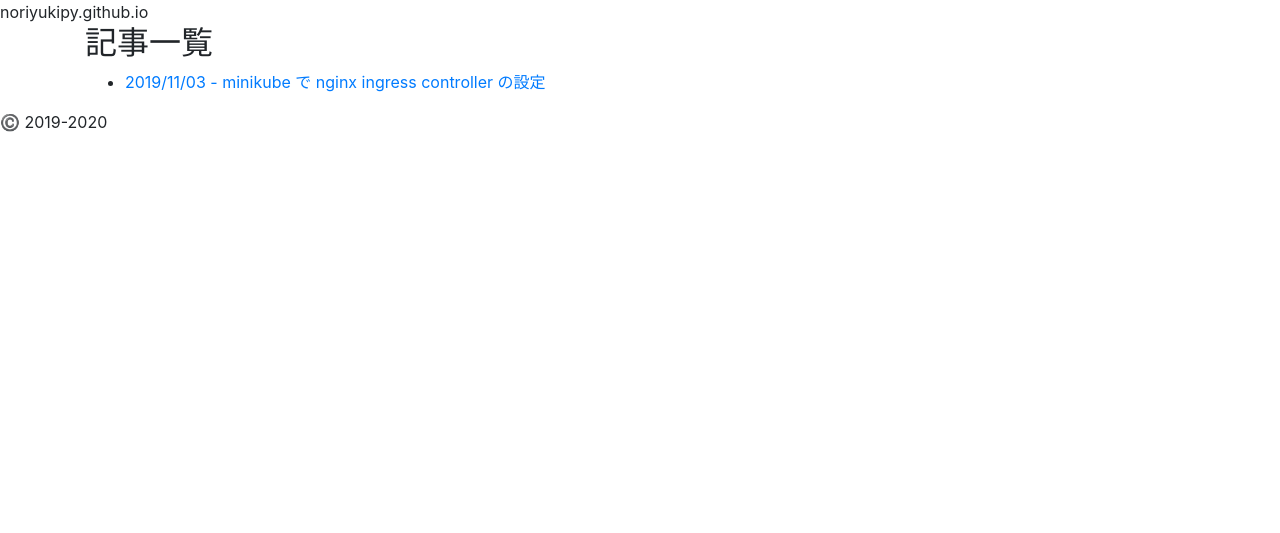
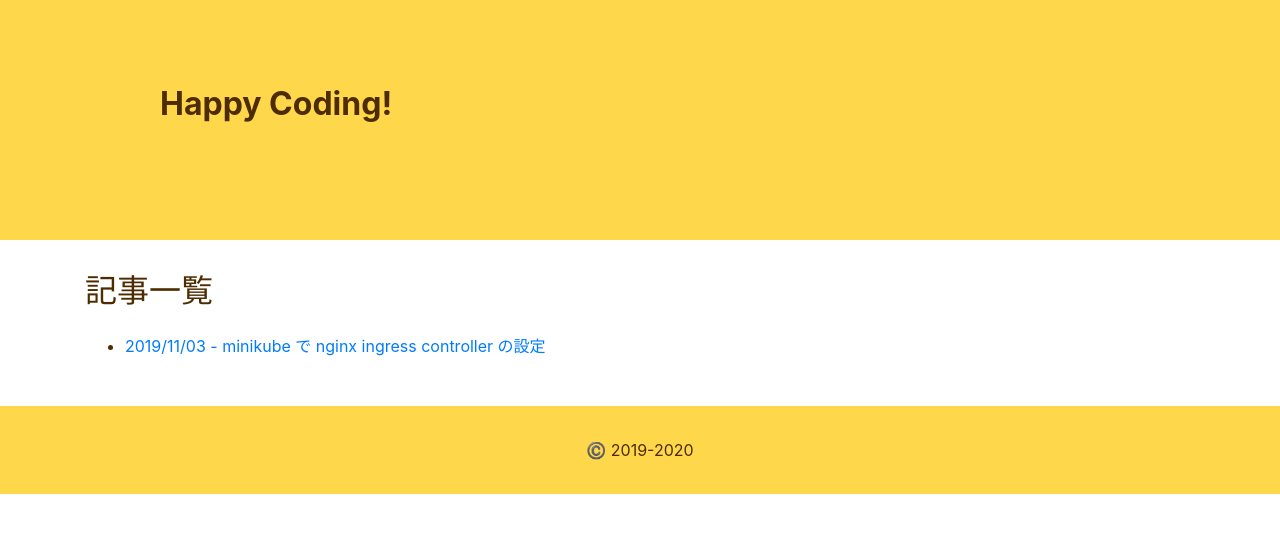
Before and after one commit to noriyukipy/blog, a Jekyll site: the page built from README.md, in a window 1280 px wide. Shown: the top 533 px of the page. Built offline with Jekyll 4.4.1, drawn with Linux system fonts in a browser that asks for light colours; our own code applies the rules of GitHub Pages for plain Markdown files.

Commit message:
CSSを追加

```diff
--- a/_layouts/default.html
+++ b/_layouts/default.html
@@ -1,14 +1,15 @@
 <!DOCTYPE html>
 <head>
-    <title>noriyukipy.github.io</title>
+    <title>Happy Coding!</title>
     <!-- Bootstrap -->
     <meta charset="utf-8">
     <meta name="viewport" content="width=device-width, initial-scale=1, shrink-to-fit=no">
     <link rel="stylesheet" href="https://stackpath.bootstrapcdn.com/bootstrap/4.3.1/css/bootstrap.min.css" integrity="sha384-ggOyR0iXCbMQv3Xipma34MD+dH/1fQ784/j6cY/iJTQUOhcWr7x9JvoRxT2MZw1T" crossorigin="anonymous">
+    <link type="text/css" rel="stylesheet" href="{{ '/assets/css/main.css' | relative_url }}" />
 </head>
 <body>
     <div class="header">
-        <div class="title">noriyukipy.github.io</div>
+        <div class="title">Happy Coding!</div>
     </div>
     <div id="app">
         <div class="container">
--- /dev/null
+++ b/assets/css/main.css
@@ -0,0 +1,57 @@
+body {
+    color: rgb(78, 44, 1);
+    font-family: "hiragino maru gothic proN", -apple-system, 'BlinkMacSystemFont', Helvetica Neue, Hiragino Sans, "ヒラギノ角ゴシック", Hiragino Kaku Gothic ProN, "ヒラギノ角ゴ ProN", Meiryo, Sans-Serif;
+}
+
+.container {
+    padding-top: 2em;
+    padding-bottom: 2em;
+}
+
+.bg-theme {
+    background-color: rgb(255, 215,75);
+}
+
+h2 {
+    padding-bottom: 0.5em;
+}
+
+/* header */
+.header {
+    padding: 5em 0 0 10em;
+    height: 15em;
+    background-size: auto 90%;
+    background-position: 2em 1.5em;
+    background-repeat: no-repeat;
+    background-color: rgb(255, 215,75);
+}
+
+
+.header .title{
+    font-size: xx-large;
+    font-weight: bold;
+}
+
+/* footer */
+footer {
+    padding: 1em 0 1em 0em;
+    background-color: rgb(255, 215, 75);
+}
+
+footer .copyright {
+    padding: 1em 0 1em 0em;
+    text-align: center;
+}
+
+footer .copyright-others {
+    padding: 1em 0 1em 0em;
+    text-align: center;
+}
+
+/* anker */
+a {
+}
+
+a:hover {
+  color: rgb(78, 44, 1);
+}
```
Also changed, not shown: assets/css/style.scss (deleted, +0 -52 lines).
